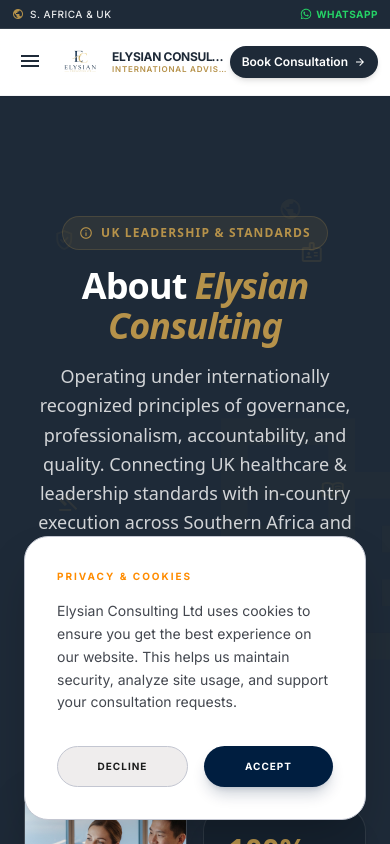
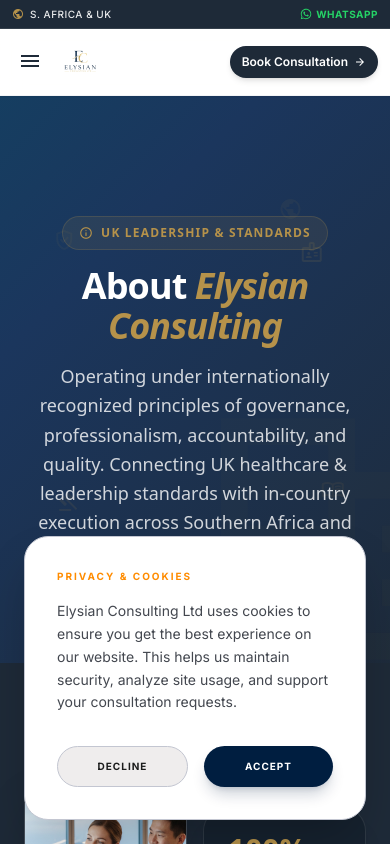
Before and after one commit to PhaseOfficial/Elysian, a React (Vite) app: page /#/about in a window 390 px wide. Shown: the top 844 px of the page. Built offline with nearby package versions, Linux system fonts and the light colour scheme.

Commit message:
Enhance header and hero sections with animated gradient backgrounds and update styles for improved responsiveness

```diff
--- a/src/components/common/Header.jsx
+++ b/src/components/common/Header.jsx
@@ -63,11 +63,11 @@
           </button>
           <Link to="/" className="flex items-center gap-2 sm:gap-3 group min-w-0" onClick={() => setIsMenuOpen(false)}>
             <img src={logo} alt="Elysian Consulting Ltd Logo" className="h-8 sm:h-10 md:h-12 w-auto object-contain flex-shrink-0" />
-            <div className="flex flex-col min-w-0">
-              <span className="text-xs sm:text-lg md:text-xl text-[#1E2A38] font-bold tracking-tight uppercase truncate">
+            <div className="hidden sm:flex flex-col min-w-0">
+              <span className="text-sm sm:text-lg md:text-xl text-[#1E2A38] font-bold tracking-tight uppercase truncate">
                 ELYSIAN CONSULTING
               </span>
-              <span className="text-[8px] sm:text-[10px] text-[#B6924A] font-semibold tracking-widest uppercase -mt-0.5 truncate">
+              <span className="text-[9px] sm:text-[10px] text-[#B6924A] font-semibold tracking-widest uppercase -mt-0.5 truncate">
                 International Advisory
               </span>
             </div>
--- a/src/components/home/Hero.jsx
+++ b/src/components/home/Hero.jsx
@@ -5,7 +5,7 @@
 
 const Hero = ({ fadeInUp, staggerContainer, floatAnimation }) => {
   return (
-    <section className="relative min-h-screen flex items-center pt-36 pb-24 px-6 md:px-12 overflow-hidden bg-gradient-to-b from-[#1E2A38] via-[#16222F] to-[#1E2A38] text-white border-b border-white/10">
+    <section className="relative min-h-screen flex items-center pt-36 pb-24 px-6 md:px-12 overflow-hidden animate-hero-gradient text-white border-b border-white/10">
       {/* Subtle Background Glow */}
       <div className="absolute top-1/4 left-1/2 -translate-x-1/2 -translate-y-1/2 w-[600px] h-[600px] bg-[#B6924A]/10 rounded-full blur-3xl pointer-events-none"></div>
 
--- a/src/index.css
+++ b/src/index.css
@@ -64,3 +64,28 @@
 .label-caps {
   @apply font-label-md uppercase tracking-widest text-[10px];
 }
+
+/* Multi-Shade Animated Hero Background Gradient */
+@keyframes heroGradientShift {
+  0% {
+    background-position: 0% 50%;
+  }
+  25% {
+    background-position: 100% 50%;
+  }
+  50% {
+    background-position: 100% 100%;
+  }
+  75% {
+    background-position: 0% 100%;
+  }
+  100% {
+    background-position: 0% 50%;
+  }
+}
+
+.animate-hero-gradient {
+  background: linear-gradient(-45deg, #1E2A38, #1B365D, #0A4D68, #16222F, #0F172A, #243B55);
+  background-size: 400% 400%;
+  animation: heroGradientShift 15s ease infinite;
+}
--- a/src/pages/About.jsx
+++ b/src/pages/About.jsx
@@ -5,8 +5,8 @@
 const About = () => {
   return (
     <div className="bg-[#F7F4EE] min-h-screen pt-24 pb-24 font-sans">
-      {/* Hero Header with Animated Background Icons */}
-      <section className="py-24 px-6 md:px-12 bg-[#1E2A38] text-white relative overflow-hidden text-center space-y-6">
+      {/* Hero Header with Animated Background Icons & Animated Gradient */}
+      <section className="py-24 px-6 md:px-12 animate-hero-gradient text-white relative overflow-hidden text-center space-y-6">
         <div className="absolute inset-0 pointer-events-none z-0 overflow-hidden">
           {[
             { icon: "verified_user", top: "20%", left: "12%", size: "45px" },
--- a/src/pages/Collection.jsx
+++ b/src/pages/Collection.jsx
@@ -85,8 +85,8 @@
 
   return (
     <div className="bg-[#F7F4EE] min-h-screen pt-24 pb-32 font-sans">
-      {/* Header Section with Animated Icon Background */}
-      <section className="py-24 px-6 md:px-12 bg-[#1E2A38] text-white relative overflow-hidden">
+      {/* Header Section with Animated Icon Background & Animated Gradient */}
+      <section className="py-24 px-6 md:px-12 animate-hero-gradient text-white relative overflow-hidden">
         {/* Animated Background Icons */}
         <div className="absolute inset-0 pointer-events-none z-0 overflow-hidden">
           {[
--- a/src/pages/Contact.jsx
+++ b/src/pages/Contact.jsx
@@ -43,8 +43,8 @@
 
   return (
     <div className="bg-[#F7F4EE] min-h-screen pt-24 pb-32 font-sans">
-      {/* Header Section with Animated Icon Background */}
-      <section className="py-24 px-6 md:px-12 bg-[#1E2A38] text-white relative overflow-hidden text-center space-y-6">
+      {/* Header Section with Animated Icon Background & Animated Gradient */}
+      <section className="py-24 px-6 md:px-12 animate-hero-gradient text-white relative overflow-hidden text-center space-y-6">
         {/* Animated Background Icons */}
         <div className="absolute inset-0 pointer-events-none z-0 overflow-hidden">
           {[
--- a/src/pages/OurApproach.jsx
+++ b/src/pages/OurApproach.jsx
@@ -5,8 +5,8 @@
 const OurApproach = () => {
   return (
     <div className="bg-[#F7F4EE] min-h-screen pt-24 pb-24 font-sans">
-      {/* Hero Header with Animated Background Icons */}
-      <section className="py-24 px-6 md:px-12 bg-[#1E2A38] text-white relative overflow-hidden text-center space-y-6">
+      {/* Hero Header with Animated Background Icons & Animated Gradient */}
+      <section className="py-24 px-6 md:px-12 animate-hero-gradient text-white relative overflow-hidden text-center space-y-6">
         <div className="absolute inset-0 pointer-events-none z-0 overflow-hidden">
           {[
             { icon: "account_tree", top: "18%", left: "12%", size: "45px" },
--- a/src/pages/WhoWeSupport.jsx
+++ b/src/pages/WhoWeSupport.jsx
@@ -5,8 +5,8 @@
 const WhoWeSupport = () => {
   return (
     <div className="bg-[#F7F4EE] min-h-screen pt-24 pb-24 font-sans">
-      {/* Hero Header with Animated Background Icons */}
-      <section className="py-24 px-6 md:px-12 bg-[#1E2A38] text-white relative overflow-hidden text-center space-y-6">
+      {/* Hero Header with Animated Background Icons & Animated Gradient */}
+      <section className="py-24 px-6 md:px-12 animate-hero-gradient text-white relative overflow-hidden text-center space-y-6">
         <div className="absolute inset-0 pointer-events-none z-0 overflow-hidden">
           {[
             { icon: "groups", top: "18%", left: "12%", size: "45px" },
--- a/tailwind.config.js
+++ b/tailwind.config.js
@@ -6,6 +6,9 @@
   theme: {
     extend: {
       colors: {
+        "royal-blue": "#1B365D",
+        "ocean-azure": "#0A4D68",
+        "steel-blue": "#243B55",
         "inverse-surface": "#303030",
         "surface-bright": "#fbf9f8",
         "on-error": "#ffffff",
```
